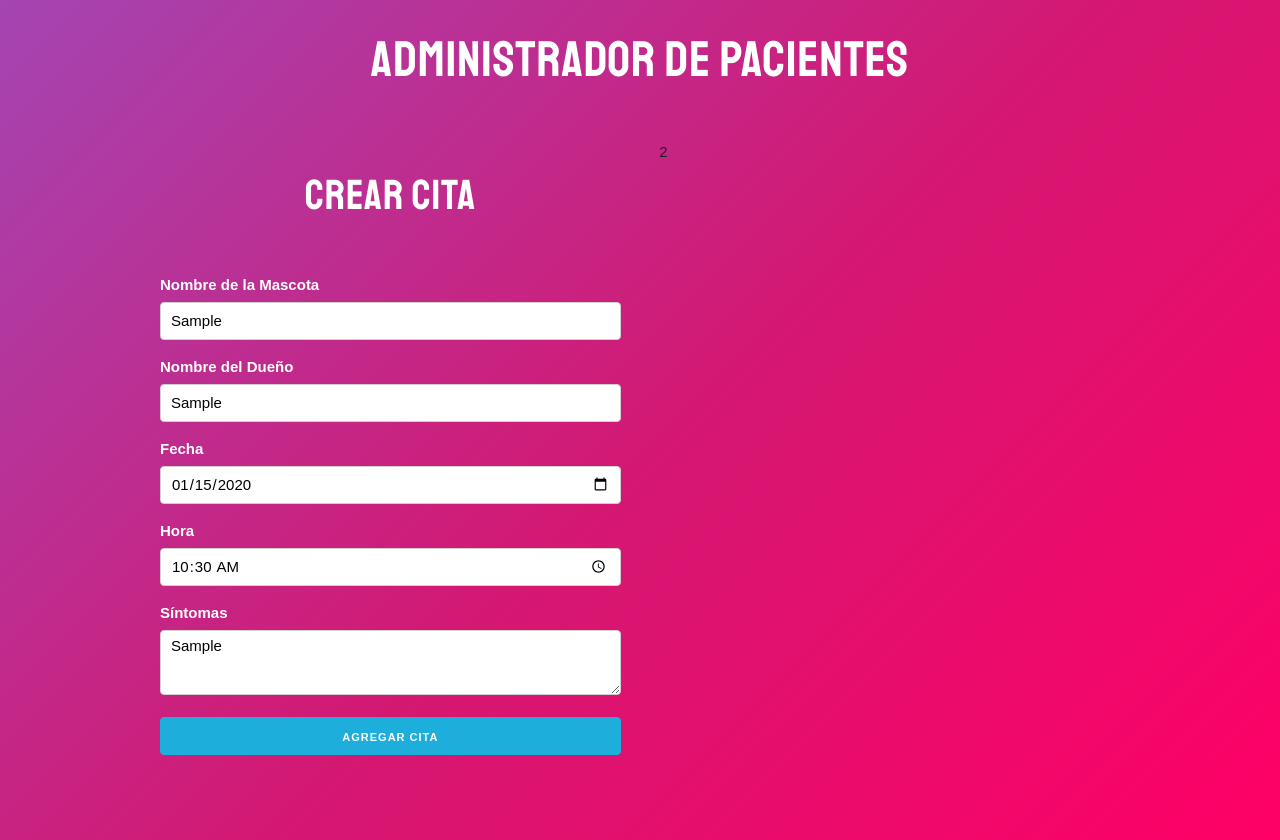
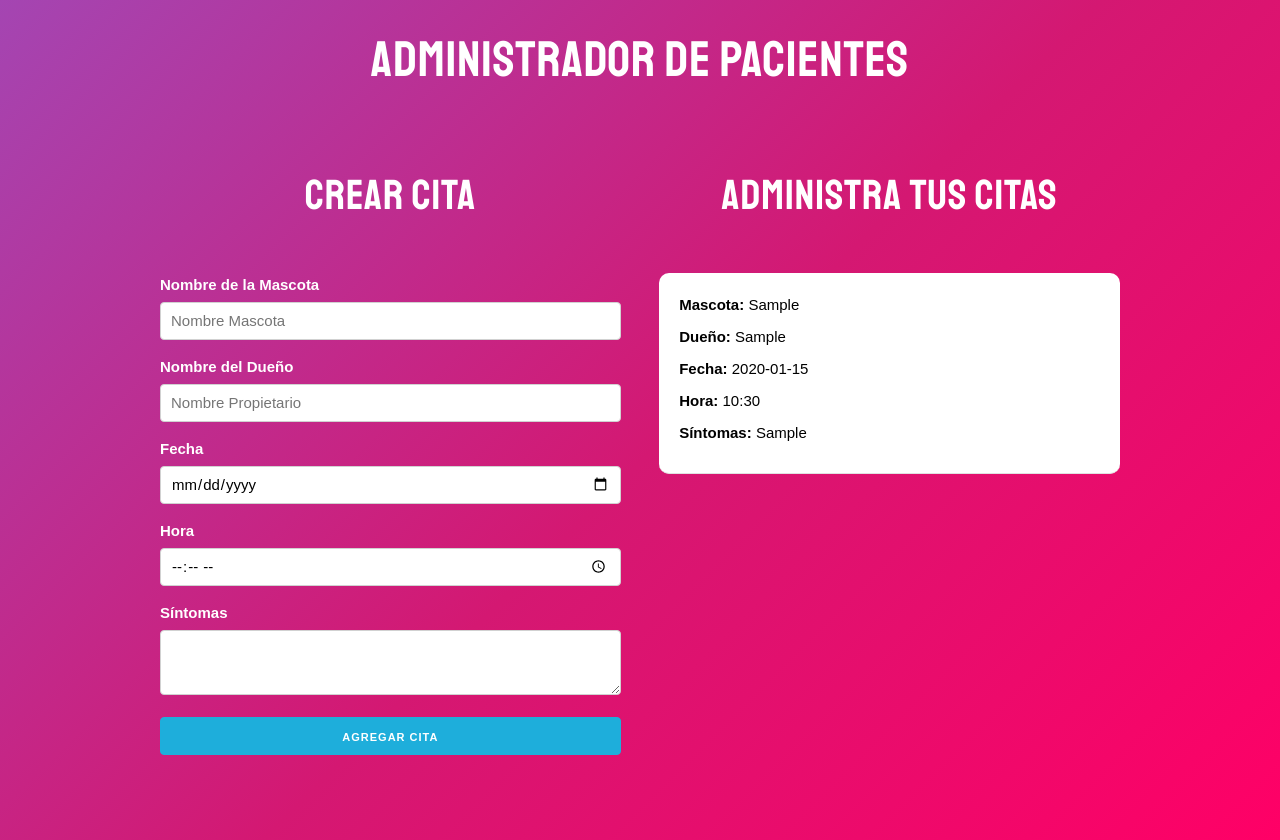
Before and after one commit to rparias/VeterinaryAppointments, a React (Create React App) app: page / in a window 1280 px wide. Both pictures are taken after typing "Sample", "Sample", "2020-01-15", "10:30", "Sample" into the empty fields and a click on the button "AGREGAR CITA". Built offline with nearby package versions, Linux system fonts and the light colour scheme.

Commit message:
Added component Cita in the right of the page

```diff
--- a/src/App.js
+++ b/src/App.js
@@ -1,5 +1,6 @@
 import React, { useState } from 'react';
 import Formulario from './components/Formulario';
+import Cita from './components/Cita';
 
 function App() {
   //Array de Citas
@@ -18,7 +19,12 @@
             {/* Paso la funcion createCita del padre al hijo mediante props */}
             <Formulario createCita={createCita} />
           </div>
-          <div className="one-half column">2</div>
+          <div className="one-half column">
+            <h2>Administra tus citas</h2>
+            {citas.map(cita => (
+              <Cita key={cita.id} cita={cita} />
+            ))}
+          </div>
         </div>
       </div>
     </div>
--- /dev/null
+++ b/src/components/Cita.js
@@ -0,0 +1,25 @@
+import React from 'react';
+
+function Cita({ cita }) {
+  return (
+    <div className="cita">
+      <p>
+        Mascota: <span>{cita.mascota}</span>
+      </p>
+      <p>
+        Dueño: <span>{cita.propietario}</span>
+      </p>
+      <p>
+        Fecha: <span>{cita.fecha}</span>
+      </p>
+      <p>
+        Hora: <span>{cita.hora}</span>
+      </p>
+      <p>
+        Síntomas: <span>{cita.sintomas}</span>
+      </p>
+    </div>
+  );
+}
+
+export default Cita;
--- a/src/components/Formulario.js
+++ b/src/components/Formulario.js
@@ -46,6 +46,13 @@
     createCita(cita);
 
     //TODO: restart form
+    actualizarCita({
+      mascota: '',
+      propietario: '',
+      fecha: '',
+      hora: '',
+      sintomas: ''
+    });
   };
 
   return (
```
